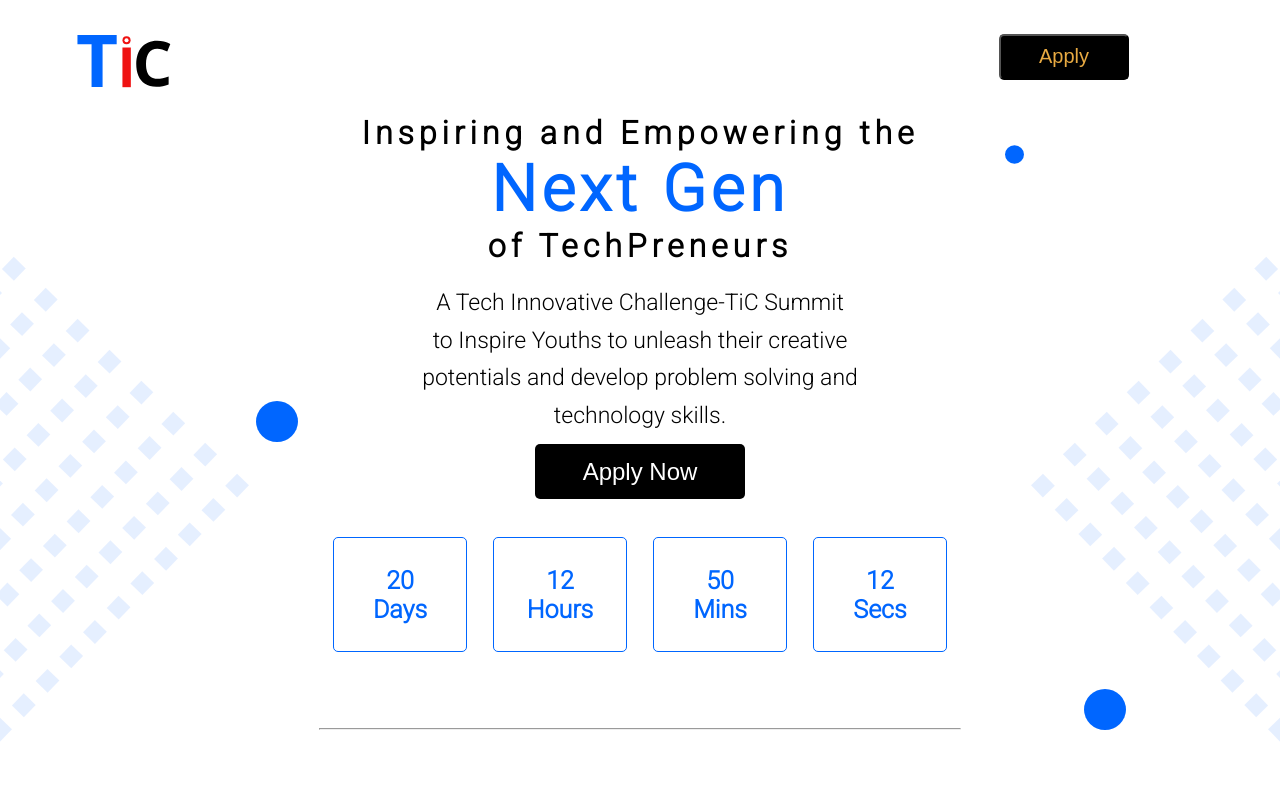
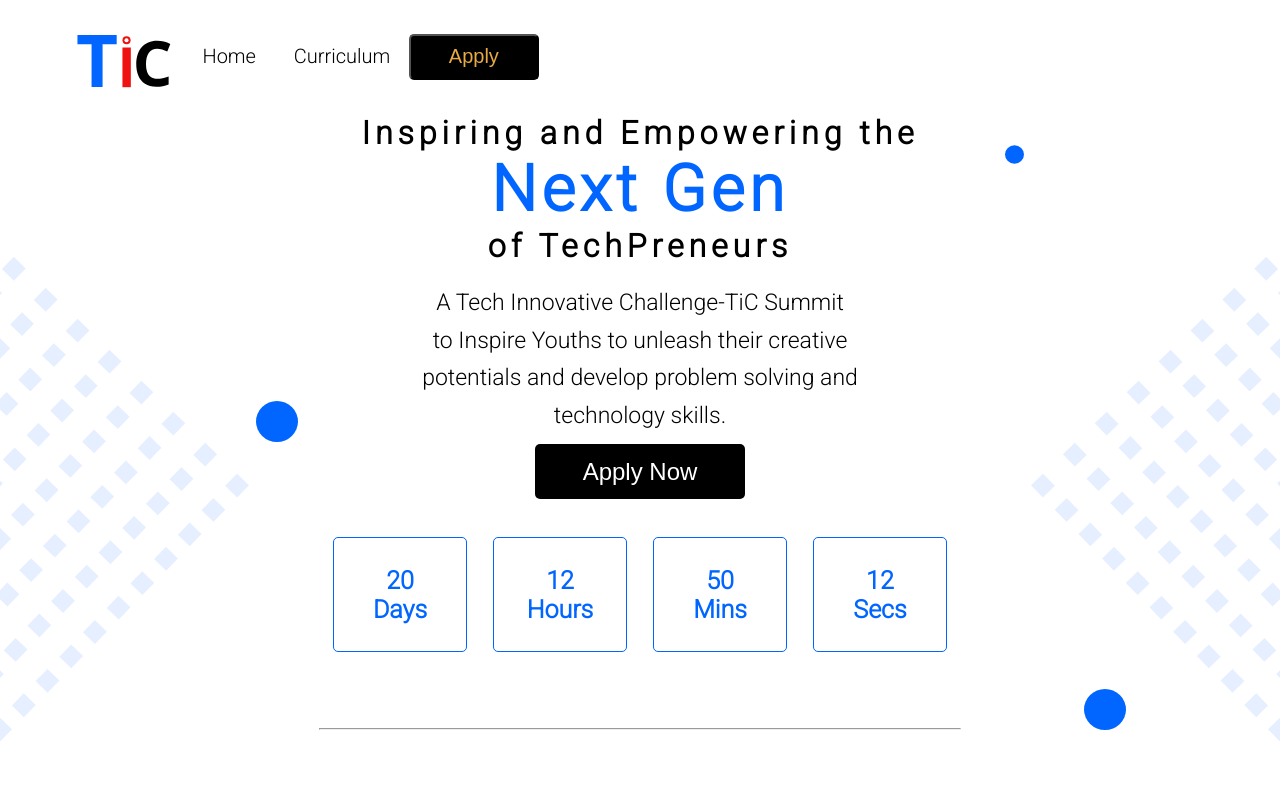
Before and after one commit to carrington-115/ticsummit2023, a React (Create React App) app: page / in a window 1280 px wide. Shown: the top 800 px of the page. Built offline with nearby package versions, Linux system fonts and the light colour scheme.

Commit message:
new commit

```diff
--- a/src/App.js
+++ b/src/App.js
@@ -2,7 +2,7 @@ import "./App.css";
 import { HashRouter as Router, Route, Routes } from "react-router-dom";
 
 // import for pages
-import { Home } from "./Pages";
+import { Home, Curriculum } from "./Pages";
 
 // import for components
 import { Header, Footer } from "./Components";
@@ -14,6 +14,7 @@ function App() {
         <Header />
         <Routes>
           <Route path="/" element={<Home />} />
+          <Route path="/curriculum" element={<Curriculum />} />
         </Routes>
         <Footer />
       </Router>
--- a/src/Components/Header.jsx
+++ b/src/Components/Header.jsx
@@ -16,29 +16,42 @@ function Header() {
         setScroll(true);
       }
     });
-
-
   }, []);
-
-
 
   return (
     <Container scrolling={scroll}>
-      <Link to="/" style={logoLinkStyle}>
+      <Link className="logo-link" to="/" style={logoLinkStyle}>
         <div className="logo" scrolling={scroll}>
           <img src={Logo} alt="logo" />
         </div>
       </Link>
-      <button>Apply</button>
+      <nav className="navigation">
+        <PageLink to="/" style={logoLinkStyle}>
+          Home
+        </PageLink>
+        <PageLink to="/curriculum" style={logoLinkStyle}>
+          Curriculum
+        </PageLink>
+        <button>Apply</button>
+      </nav>
     </Container>
   );
 }
 
 export default Header;
 
+const PageLink = styled(Link)`
+  text-decoration: none;
+  color: black;
+  margin: 0 0.5cm;
+  font-size: 20px;
+  &:hover {
+    font-weight: bold;
+  }
+`;
+
 const Container = styled.div`
   display: flex;
-  justify-content: space-between;
   align-items: center;
   padding: 0.25cm 4cm 0.25cm 2cm;
   @media (min-width: 320px) and (max-width: 480px) {
@@ -69,6 +82,9 @@ const Container = styled.div`
       height: 100%;
     }
   }
+  .logo-link {
+    justify-self: flex-start;
+  }
   button {
     background-color: #000000;
     color: #e8aa42;
@@ -80,4 +96,7 @@ const Container = styled.div`
       color: white;
     }
   }
+  nav {
+    justify-self: flex-end;
+  }
 `;
--- /dev/null
+++ b/src/Pages/Curriculum.jsx
@@ -0,0 +1,10 @@
+import React from "react";
+import styled from "styled-components";
+
+function Curriculum() {
+  return <Container>Curriculum</Container>;
+}
+
+export default Curriculum;
+
+const Container = styled.div``;
--- a/src/Pages/index.js
+++ b/src/Pages/index.js
@@ -1,4 +1,5 @@
 import Home from "./Home";
 import About from "./About";
+import Curriculum from "./Curriculum";
 
-export { Home, About };
+export { Home, About, Curriculum };
```
